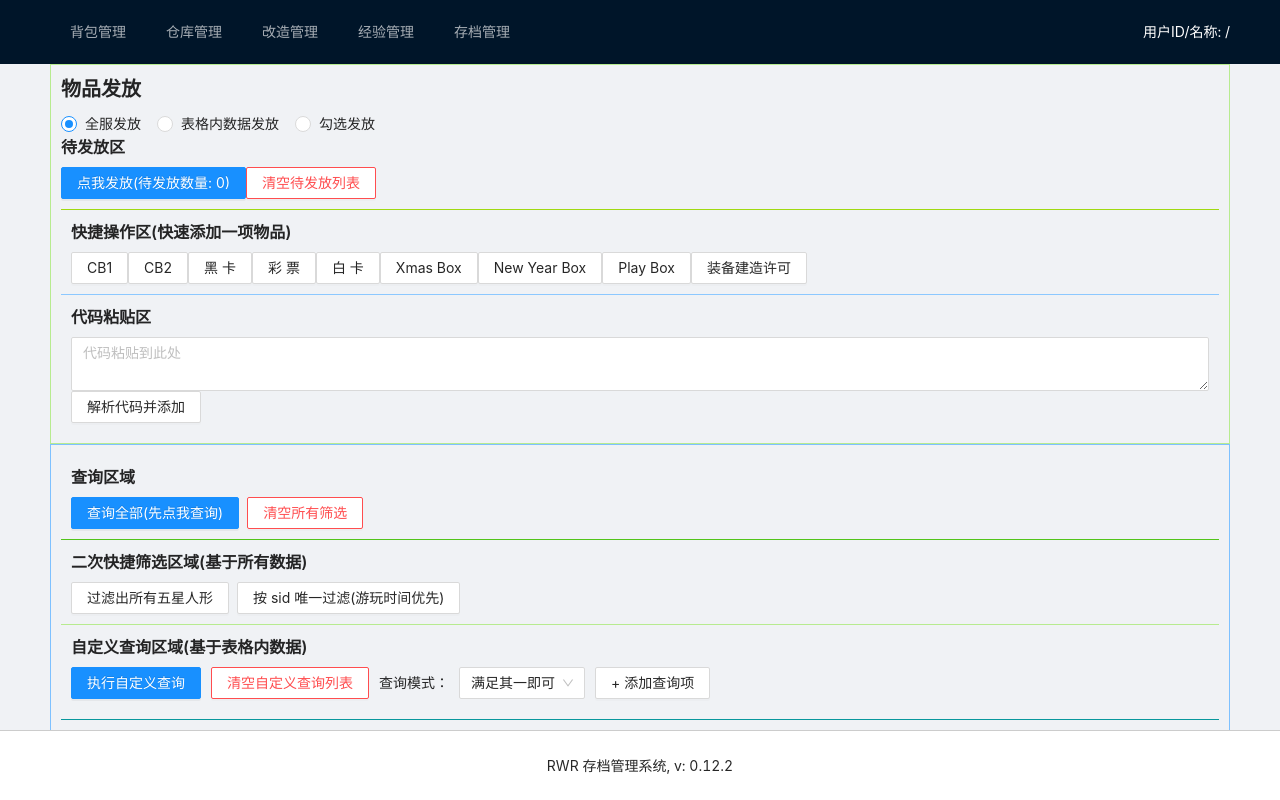
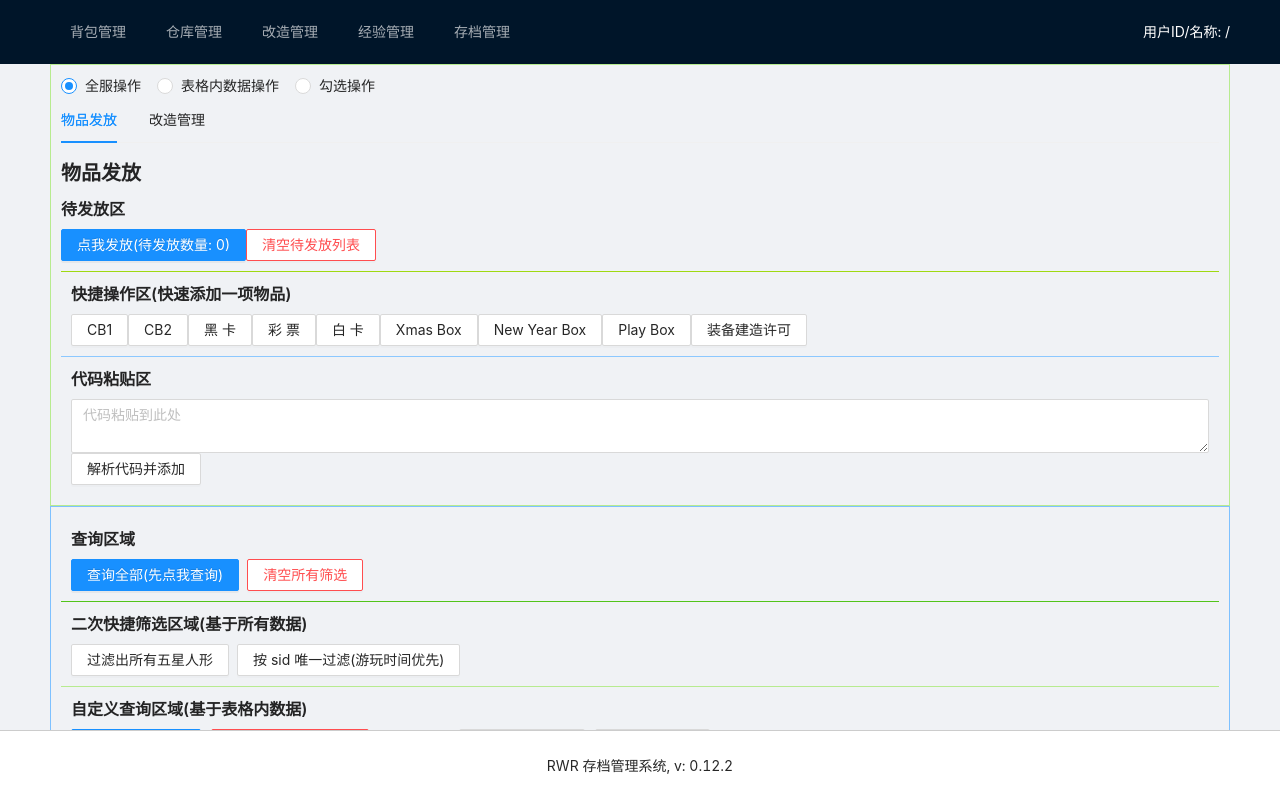
Before and after one commit to Kreedzt/rwr-profile-web, a React (Vite) app: page /admin in a window 1280 px wide. Built offline with nearby package versions, Linux system fonts and the light colour scheme.

Commit message:
🚧  (admin) add tab switch

```diff
--- a/src/pages/admin/Admin.tsx
+++ b/src/pages/admin/Admin.tsx
@@ -1,11 +1,11 @@
 import React, { FC, useCallback, useState } from "react";
-import { Button, message, Input, Modal, Radio, Typography } from "antd";
+import { Button, message, Input, Modal, Radio, Typography, Tabs } from "antd";
 import { RouteComponentProps } from "@reach/router";
 import { code_list } from "./code_list";
 import { StashItem } from "../../models/person";
 import { PersonService } from "../../services/person";
 import PersonList, { usePersonListRef } from "./PersonList";
-import './Admin.less';
+import "./Admin.less";
 
 enum ModeEnum {
   ALL = 0,
@@ -14,6 +14,7 @@ enum ModeEnum {
 }
 
 const { Title } = Typography;
+const { TabPane } = Tabs;
 
 const Admin: FC<RouteComponentProps> = () => {
   const [btnLoading, setBtnLoading] = useState(false);
@@ -122,15 +123,18 @@ const Admin: FC<RouteComponentProps> = () => {
   return (
     <div className="admin">
       <div className="global-server-command">
-        <Title level={4}>物品发放</Title>
-
         <div className="mode-switch">
           <Radio.Group value={mode} onChange={(e) => setMode(e.target.value)}>
-            <Radio value={ModeEnum.ALL}>全服发放</Radio>
-            <Radio value={ModeEnum.LIST}>表格内数据发放</Radio>
-            <Radio value={ModeEnum.CHECKED}>勾选发放</Radio>
+            <Radio value={ModeEnum.ALL}>全服操作</Radio>
+            <Radio value={ModeEnum.LIST}>表格内数据操作</Radio>
+            <Radio value={ModeEnum.CHECKED}>勾选操作</Radio>
           </Radio.Group>
         </div>
+
+        <Tabs defaultActiveKey="1">
+          <TabPane tab="物品发放" key="1">
+            <div>
+              <Title level={4}>物品发放</Title>
 
               <div className="ready-to-send-area">
                 <Title level={5}>待发放区</Title>
@@ -173,6 +177,15 @@ const Admin: FC<RouteComponentProps> = () => {
                 <Button onClick={onParseCode}>解析代码并添加</Button>
               </div>
             </div>
+          </TabPane>
+
+          <TabPane tab="改造管理" key="2">
+            <div>
+              <Title level={4}>改造处理</Title>
+            </div>
+          </TabPane>
+        </Tabs>
+      </div>
 
       <div className="person-list-area">
         <PersonList ref={personListRef} />
```
Lines whose indentation alone changed are shown as unchanged.
